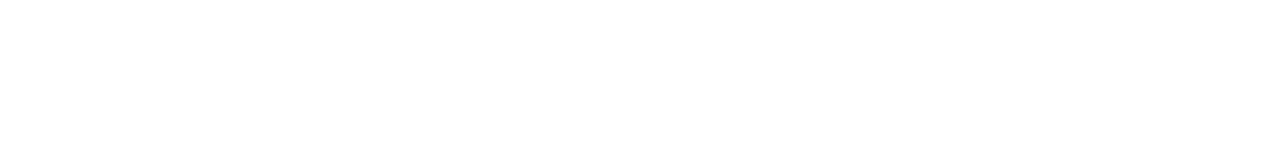
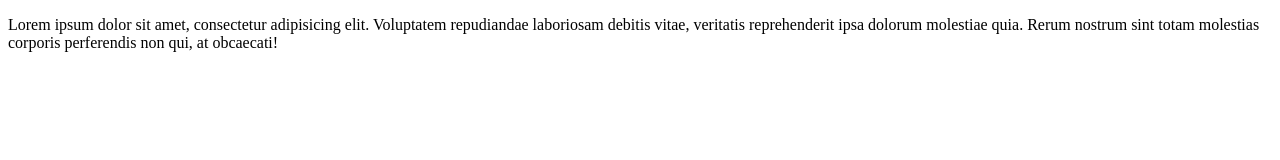
Before and after one commit to Joyanto2039/project2, a plain HTML site: page index.html in a window 1280 px wide. Drawn offline with Linux system fonts and the light colour scheme.

Commit message:
2nd commit

```diff
--- a/index.html
+++ b/index.html
@@ -6,6 +6,6 @@
     <title>Sample Question</title>
 </head>
 <body>
-
+    <p>Lorem ipsum dolor sit amet, consectetur adipisicing elit. Voluptatem repudiandae laboriosam debitis vitae, veritatis reprehenderit ipsa dolorum molestiae quia. Rerum nostrum sint totam molestias corporis perferendis non qui, at obcaecati!</p>
 </body>
 </html>
```
